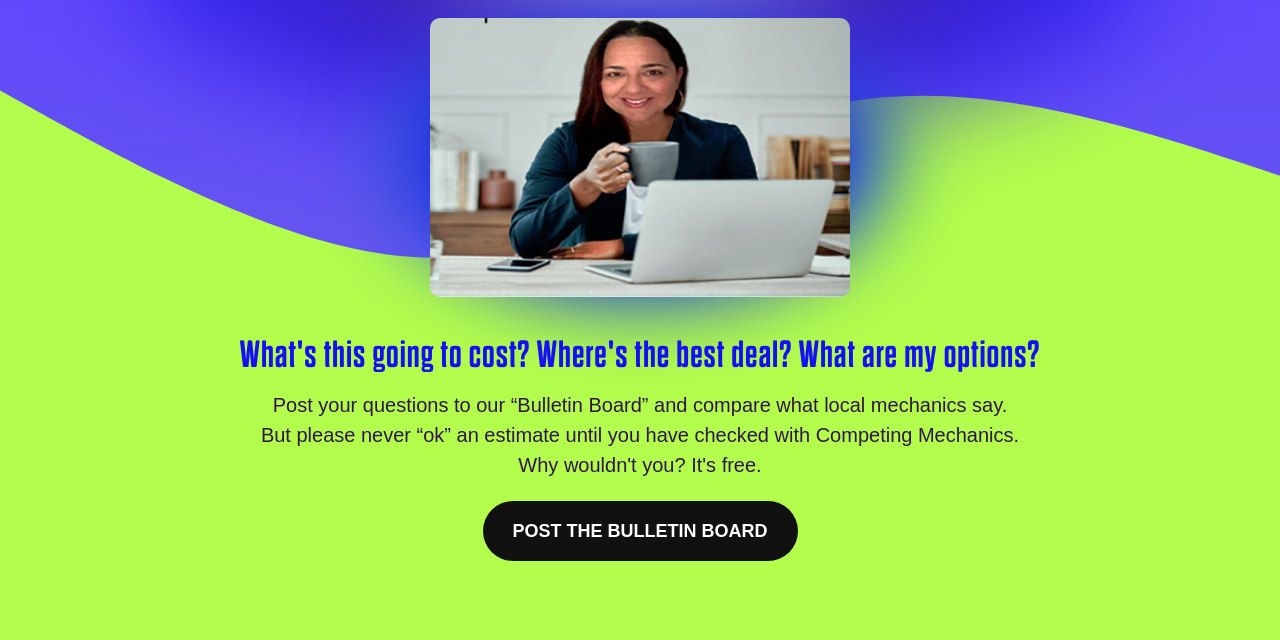
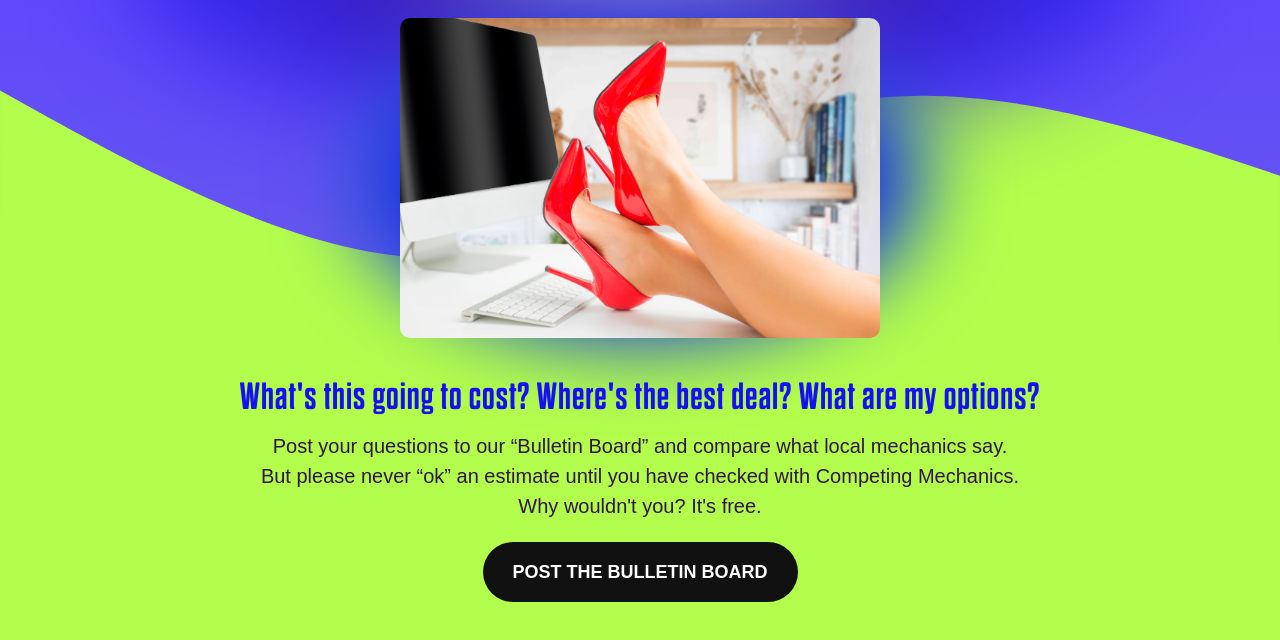
Before and after one commit to frakibuddin/landingpage, a plain HTML site: page index.html in a window 1280 px wide. Shown: the part 78-718 px from the top of the page. Drawn offline with Linux system fonts and the light colour scheme; files whose address does not match are found by name.

Commit message:
sample landing page

```diff
--- a/css/style.css
+++ b/css/style.css
@@ -112,7 +112,7 @@ header h1 {
 .banner-img {
   position: relative;
   margin: 0 auto;
-  width: 35%;
+  width: 40%;
   margin-top: -27%;
 }
 .banner-img img {
--- a/index.html
+++ b/index.html
@@ -25,7 +25,7 @@
     <div class="container">
         <div class="banner-img">
             <div class="glue2"></div>
-            <img src="img/bannner-image.png" alt="">
+            <img src="img/Woman-with-red-shoes.jpeg" alt="">
         </div>
     </div>
     <section>
```
Also changed, not shown: img/Woman-with-red-shoes.jpeg (added).
